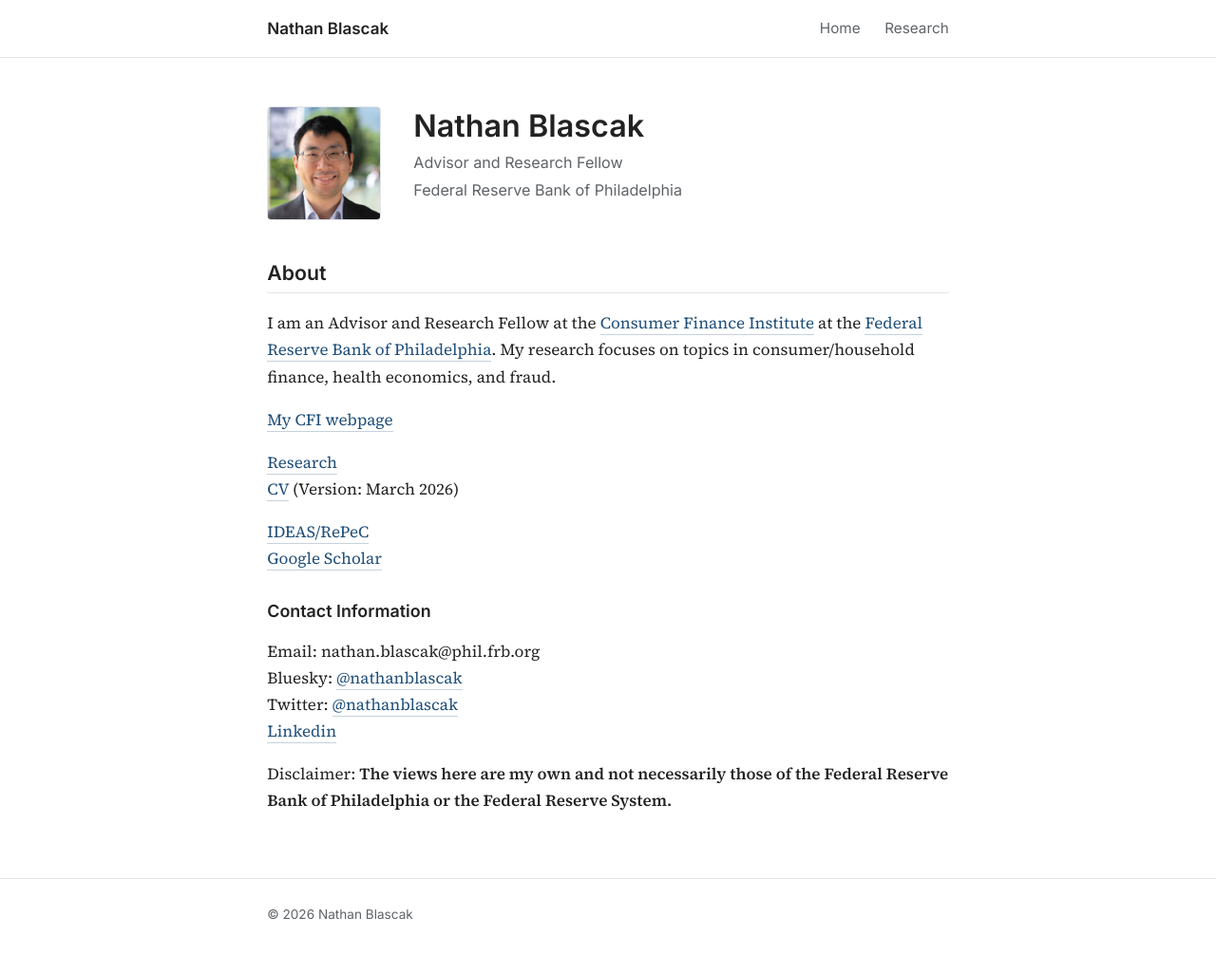
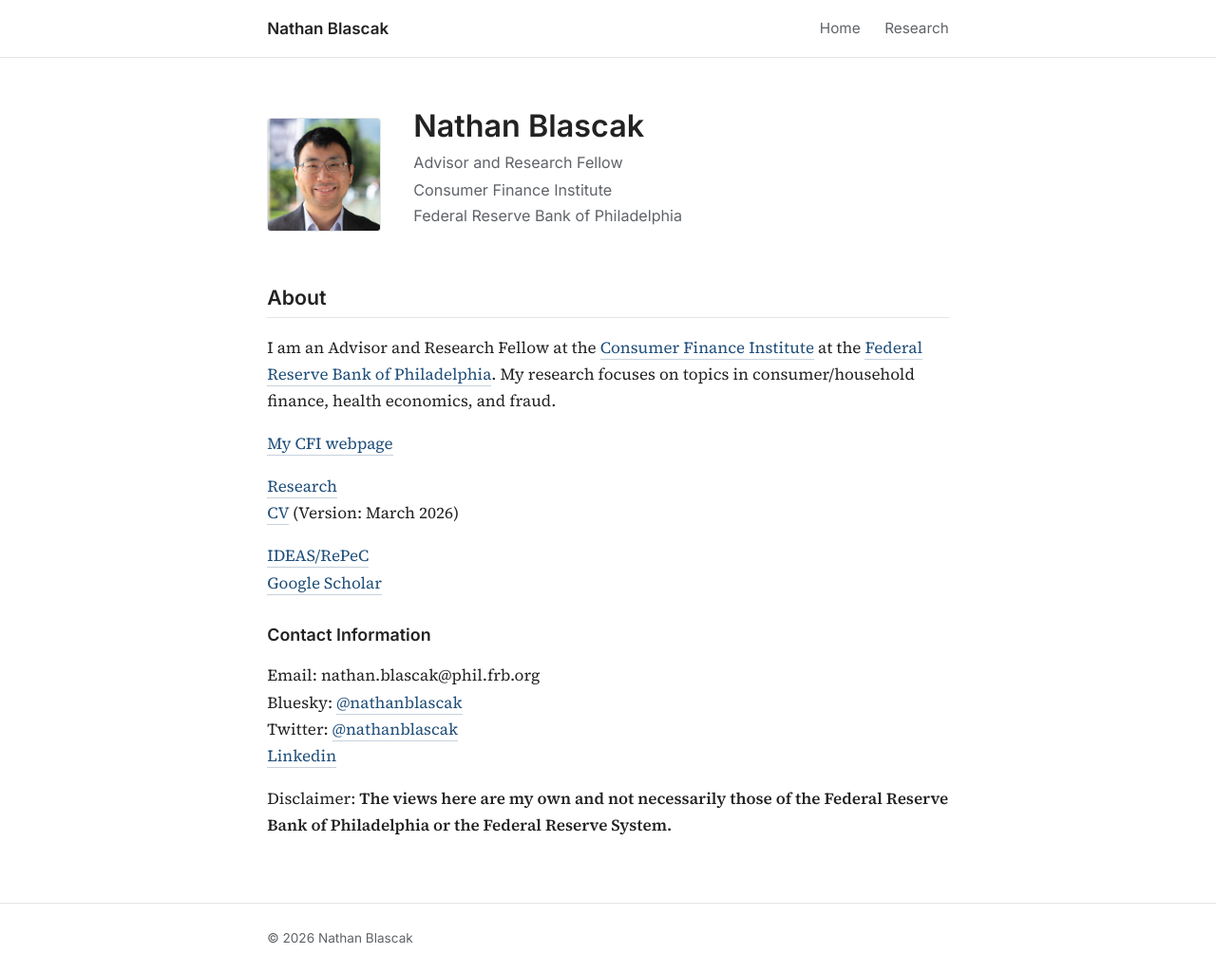
Before and after one commit to nathanblascak/nathanblascak.github.io, a Jekyll site: the page built from index.md, in a window 1280 px wide. Shown: the whole page at 95% size. Built offline with Jekyll 4.4.1, drawn with Linux system fonts in a browser that asks for light colours; our own code applies the rules of GitHub Pages for plain Markdown files; before the commit the page ends 999 px from its top, so only the background shows below that.

Commit message:
Update _config.yml

```diff
--- a/_config.yml
+++ b/_config.yml
@@ -4,7 +4,7 @@ plugins:
 
 title: "Nathan Blascak"
 position: "Advisor and Research Fellow"
-affiliation: "Federal Reserve Bank of Philadelphia"
+affiliation: "Consumer Finance Institute<br>Federal Reserve Bank of Philadelphia"
 logo: "blascakwork.jpg"
 description:
 
```
